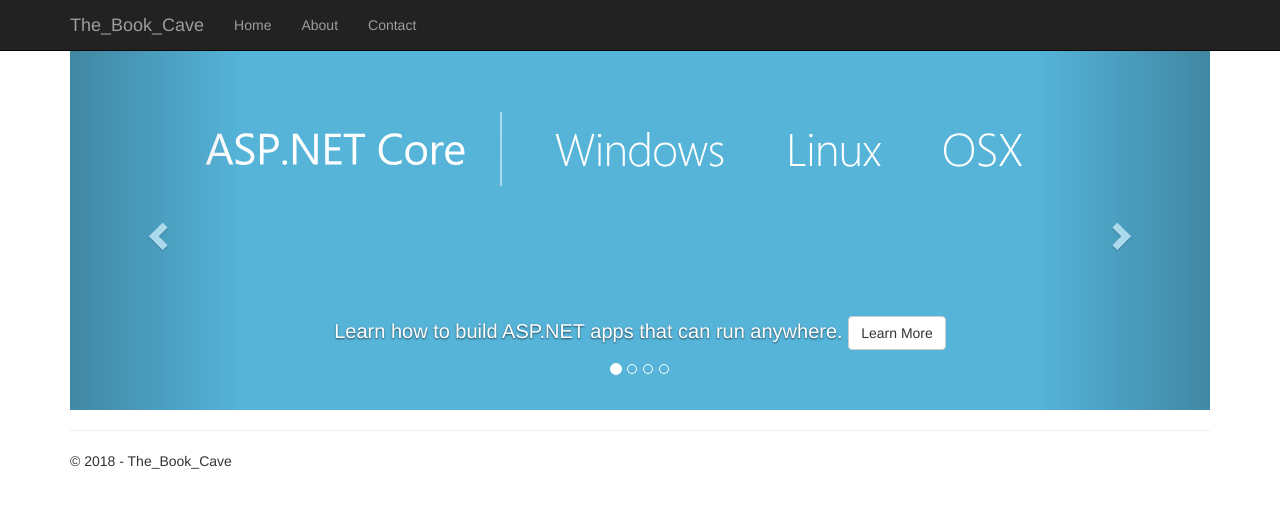
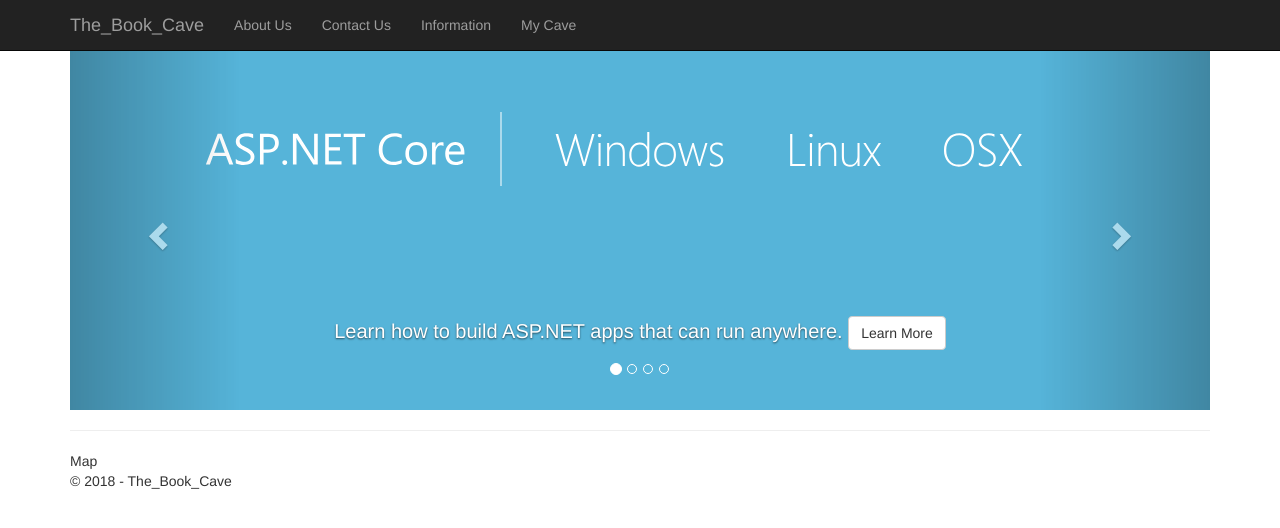
Before and after one commit to koffa95/TheBookCaveBlah, an ASP.NET Core app: page / in a window 1280 px wide. Shown: the top 528 px of the page. Run offline with ASP.NET Core 8, Linux system fonts and the light colour scheme; the project's own start-up code is not run, and a stand-in starts its controllers and pages.

Commit message:
start of map

```diff
--- a/Views/Shared/_Layout.cshtml
+++ b/Views/Shared/_Layout.cshtml
@@ -30,9 +30,10 @@
             </div>
             <div class="navbar-collapse collapse">
                 <ul class="nav navbar-nav">
-                    <li><a asp-area="" asp-controller="Home" asp-action="Index">Home</a></li>
-                    <li><a asp-area="" asp-controller="Home" asp-action="About">About</a></li>
-                    <li><a asp-area="" asp-controller="Home" asp-action="Contact">Contact</a></li>
+                    <li><a asp-area="" asp-controller="Home" asp-action="Index">About Us</a></li>
+                    <li><a asp-area="" asp-controller="Home" asp-action="About">Contact Us</a></li>
+                    <li><a asp-area="" asp-controller="Home" asp-action="Contact">Information</a></li>
+                    <li><a asp-area="" asp-controller="Home" asp-action="Contact">My Cave</a></li>
                 </ul>
             </div>
         </div>
@@ -41,6 +42,7 @@
         @RenderBody()
         <hr />
         <footer>
+            <div id="map">Map</div>
             <p>&copy; 2018 - The_Book_Cave</p>
         </footer>
     </div>
--- a/wwwroot/css/site.css
+++ b/wwwroot/css/site.css
@@ -33,3 +33,8 @@
         display: none;
     }
 }
+
+#map{
+    width: 400px;
+    height: 400px;
+}
```
